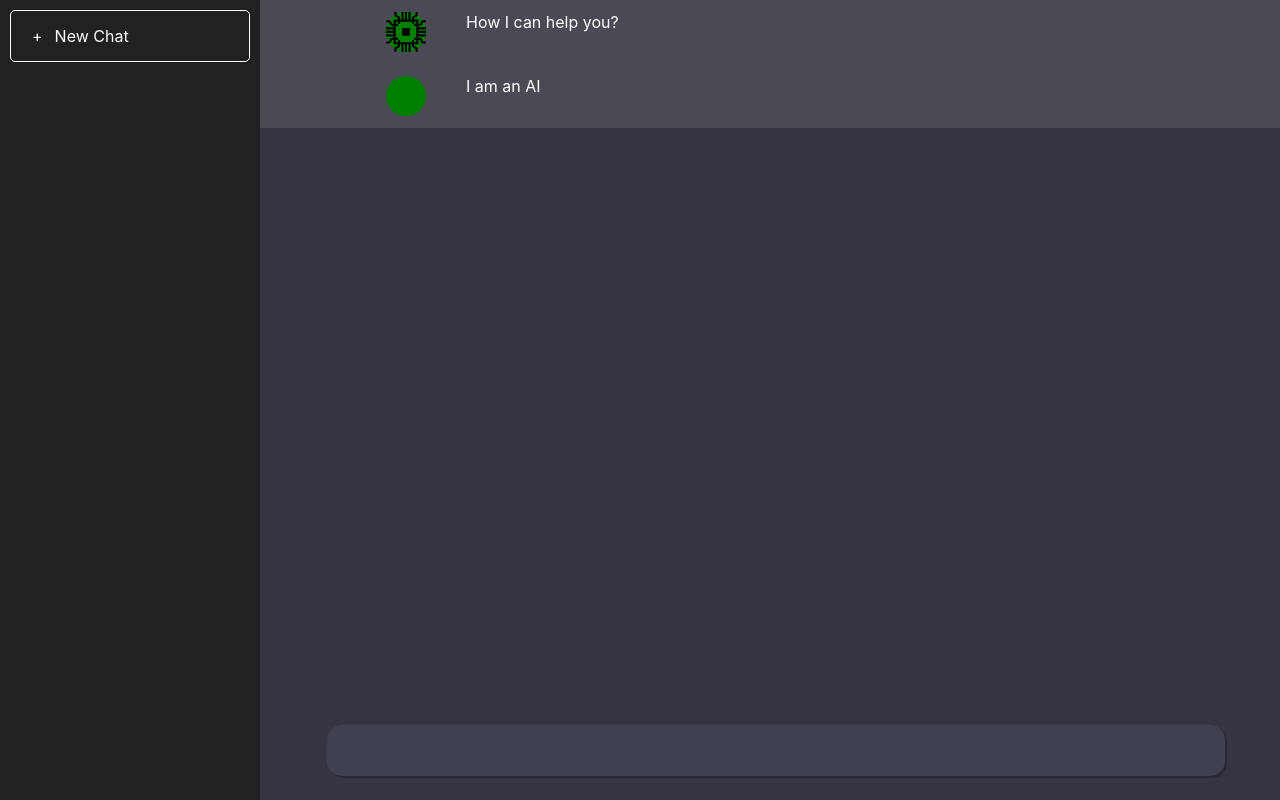
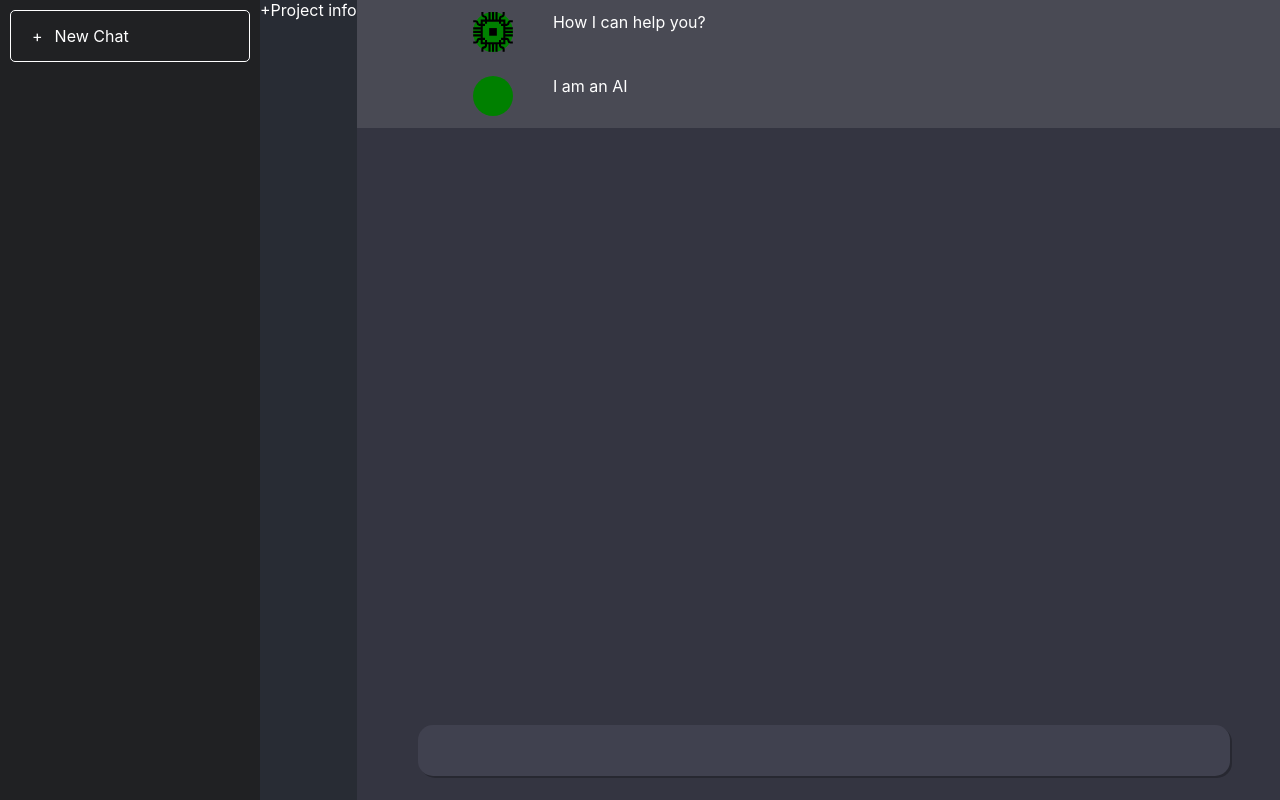
Before and after one commit to toxom/xenogloss, a React (Create React App) app in the folder xeno-app/: page / in a window 1280 px wide. Built offline with nearby package versions, Linux system fonts and the light colour scheme.

Commit message:
nav tests

```diff
--- a/xeno-app/package.json
+++ b/xeno-app/package.json
@@ -8,6 +8,7 @@
     "@testing-library/user-event": "^13.5.0",
     "react": "^18.2.0",
     "react-dom": "^18.2.0",
+    "react-icons": "^4.7.1",
     "react-scripts": "5.0.1",
     "web-vitals": "^2.1.4"
   },
--- a/xeno-app/src/App.js
+++ b/xeno-app/src/App.js
@@ -1,9 +1,9 @@
 import logo from './logo.svg';
 import './App.css';
 import { useState } from 'react';
+//import Navbar from "./components/Navigation";
 
 function App() {
-
   const [input, setInput] = useState("");
   const [chatLog, setChatLog] = useState([{
     user: "gpt",
@@ -23,6 +23,12 @@ function App() {
       <div className="side-menu-button">
       <span>+</span>
         New Chat
+      </div>
+    </aside>
+    <aside className="infomenu">
+      <div className="info-menu-button">
+      <span>+</span>
+        Project info
       </div>
     </aside>
     <section className="chatbox">
```
Also changed, not shown: 1 other file (tests, documents, lock files or other folders).
